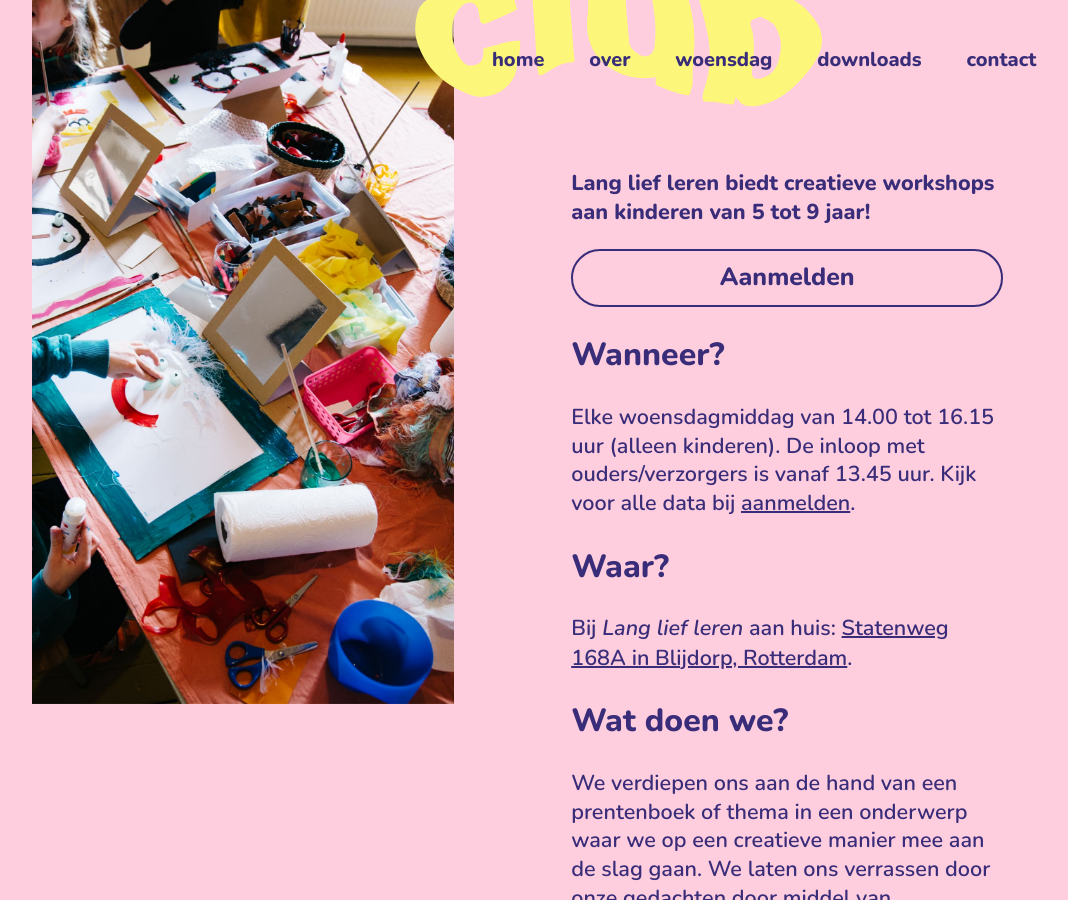
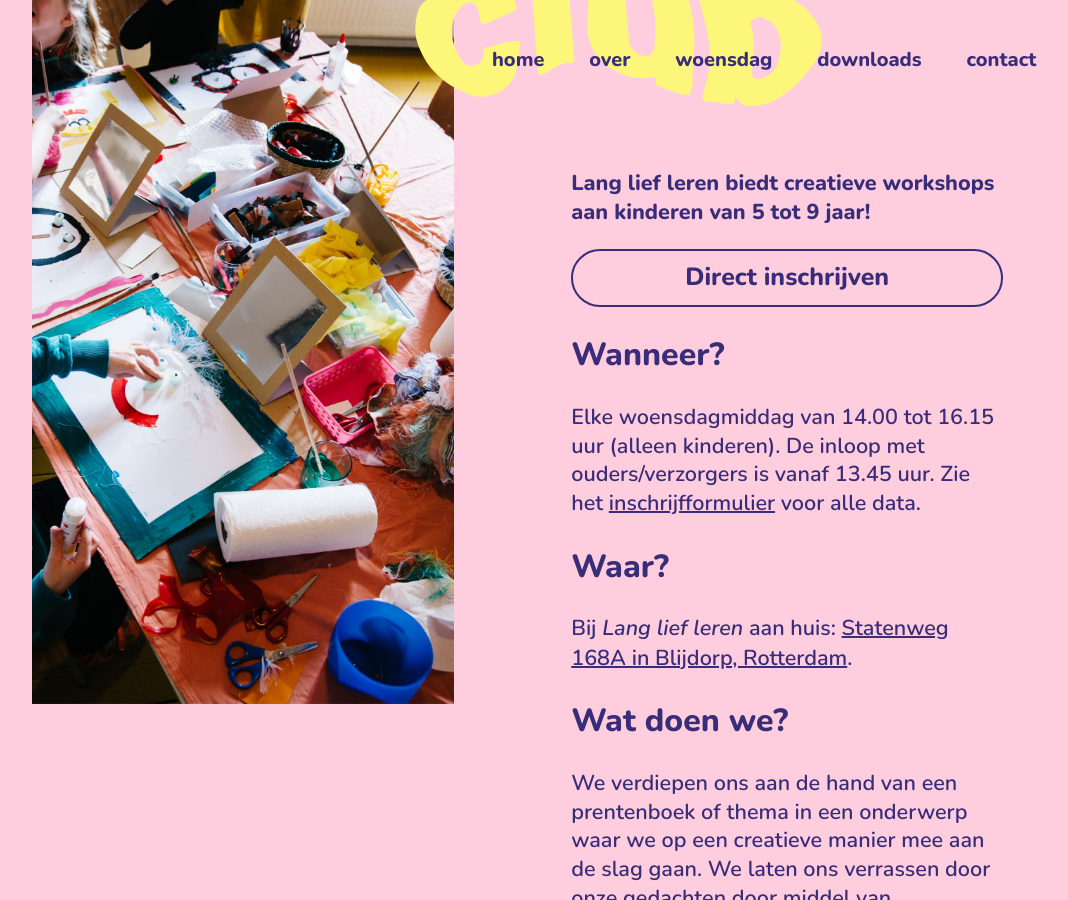
Before and after one commit to holleboom/langliefleren, a Jekyll site: the page built from woensdagmiddagclub/index.md, in a window 1280 px wide and 900 px high, scrolled down 500 px. Shown: the whole window, without its empty margins (64-1132 px from the left). Built offline with Jekyll 4.4.1, drawn with Linux system fonts in a browser that asks for light colours.

Commit message:
no message

```diff
--- a/woensdagmiddagclub/index.md
+++ b/woensdagmiddagclub/index.md
@@ -6,13 +6,12 @@ description: Creatieve workshops voor kinderen van 5 tot 9 jaar
 
 **Lang lief leren biedt creatieve workshops aan kinderen van 5 tot 9 jaar!**
 
-<a href="#" class="cp-button" data-seller="langliefleren" data-checkout="woensdagmiddagclub">Aanmelden</a>
+<a href="#" class="cp-button" data-seller="langliefleren" data-checkout="woensdagmiddagclub">Direct inschrijven</a>
 
 ## Wanneer?
 
-Elke woensdagmiddag van 14.00 tot 16.15 uur (alleen kinderen).
-De inloop met ouders/verzorgers is vanaf 13.45 uur.
-Kijk voor alle data bij [aanmelden](#kosten-en-aanmelden).
+Elke woensdagmiddag van 14.00 tot 16.15 uur (alleen kinderen). De inloop met ouders/verzorgers is vanaf 13.45 uur.
+Zie het <a href="#" class="cp-inline" data-seller="langliefleren" data-checkout="woensdagmiddagclub">inschrijfformulier</a> voor alle data.
 
 ## Waar?
 
@@ -43,6 +42,6 @@ Thee, water en diksap is inbegrepen. Zo ook een gezonde snack die samen met de k
 
 De betaling verloopt via iDeal. Na betaling ontvang je een bevestiging van je inschrijving per e-mail. Het is ook mogelijk om contant te betalen bij het brengen van je kind. Gebruik daarvoor de kortingcode CONTANT bij het afrekenen.
 
-<a href="#" class="cp-button" data-seller="langliefleren" data-checkout="woensdagmiddagclub">Aanmelden</a>
+<a href="#" class="cp-button" data-seller="langliefleren" data-checkout="woensdagmiddagclub">Inschrijven</a>
 
 <small>Let op: De workshop kan alleen doorgaan bij een minimale deelname van 4 kinderen.</small>
```
